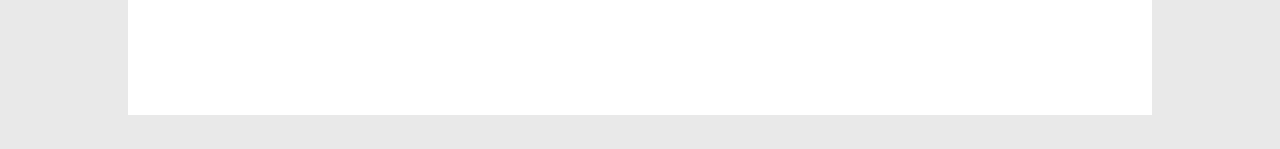
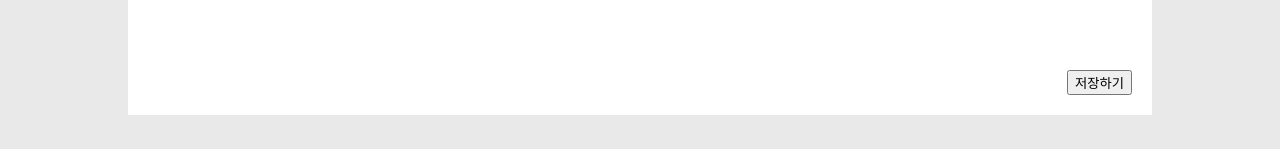
Before and after one commit to nuuuri/mylog-frontend, a React (Create React App) app: page /postwrite in a window 1280 px wide. Shown: the part 648-797 px from the top of the page. Built offline with nearby package versions, Linux system fonts and the light colour scheme; a web font is replaced by a local one.

Commit message:
[chore] 임시 저장 버튼 추가

```diff
--- a/src/pages/postwrite/index.tsx
+++ b/src/pages/postwrite/index.tsx
@@ -108,6 +108,10 @@ export default function PostWritePage() {
     document.execCommand(style);
   };
 
+  const submit = () => {
+    console.log(title, blocks);
+  };
+
   return (
     <Canvas>
       <ContentEditable
@@ -118,7 +122,6 @@ export default function PostWritePage() {
         onKeyDown={onKeyDownTitleHandler}
         placeholder="제목 없음"
       />
-
       {blocks.map((block) => (
         <EditableBlock
           key={block.id}
@@ -133,7 +136,6 @@ export default function PostWritePage() {
           moveNextBlock={moveNextBlockHandler}
         />
       ))}
-
       <button onClick={() => setTextStyle("bold")}>B</button>
       <button onClick={() => setTextStyle("italic")}>I</button>
       <button
@@ -148,11 +150,13 @@ export default function PostWritePage() {
       >
         U
       </button>
+      <Button onClick={submit}>저장하기</Button>
     </Canvas>
   );
 }
 
 const Canvas = styled.div`
+  position: relative;
   box-sizing: border-box;
   width: 80%;
   height: 90%;
@@ -179,6 +183,11 @@ const Canvas = styled.div`
       color: #999;
     }
   }
+`;
+const Button = styled.button`
+  position: absolute;
+  right: 20px;
+  bottom: 20px;
 `;
 
 /*
```
